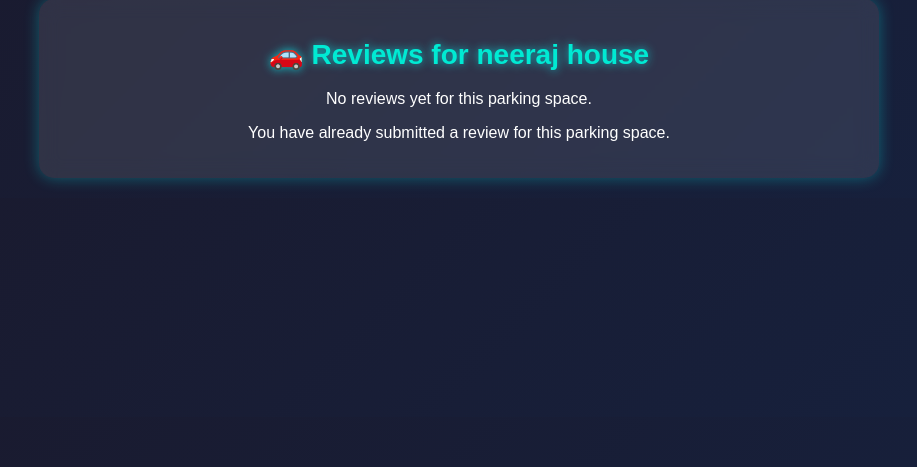
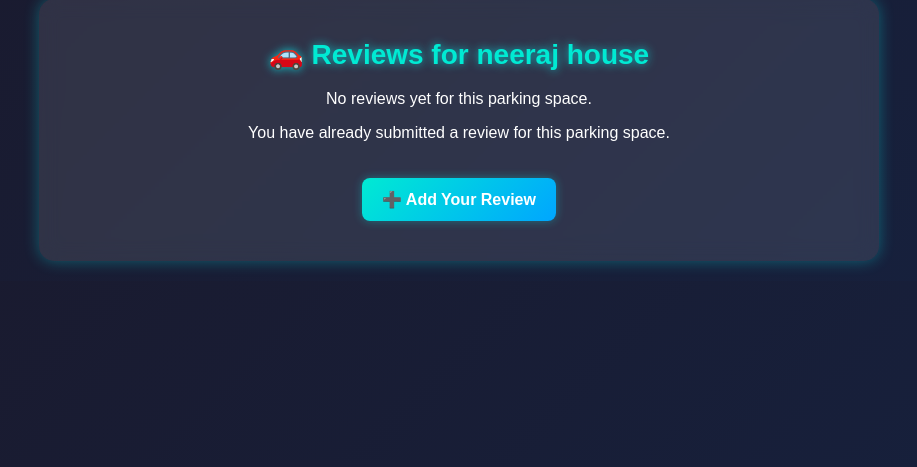
Before and after one commit to gouthm04/ParkEasy, a Django app: page /parkeasy/parking_space/15/reviews/ in a window 1280 px wide. Shown: the part 21-488 px from the top of the page, without its empty margins (181-1098 px from the left). Run offline with Django 5.2, Linux system fonts and the light colour scheme; a user stored in the database is signed in; data comes from the database, SQL or seed files in the repository; data that the repository does not hold is empty.

Commit message:
small updates

```diff
--- a/templates/parking/parking_space_reviews.html
+++ b/templates/parking/parking_space_reviews.html
@@ -123,6 +123,8 @@
         {% else %}
             <a href="{% url 'add_review' parking_space.id %}" class="add-review-button">➕ Add Your Review</a>
         {% endif %}
+        <a href="{% url 'add_review' parking_space.id %}" class="add-review-button">➕ Add Your Review</a>
+
     </div>
 </body>
 </html>
```
